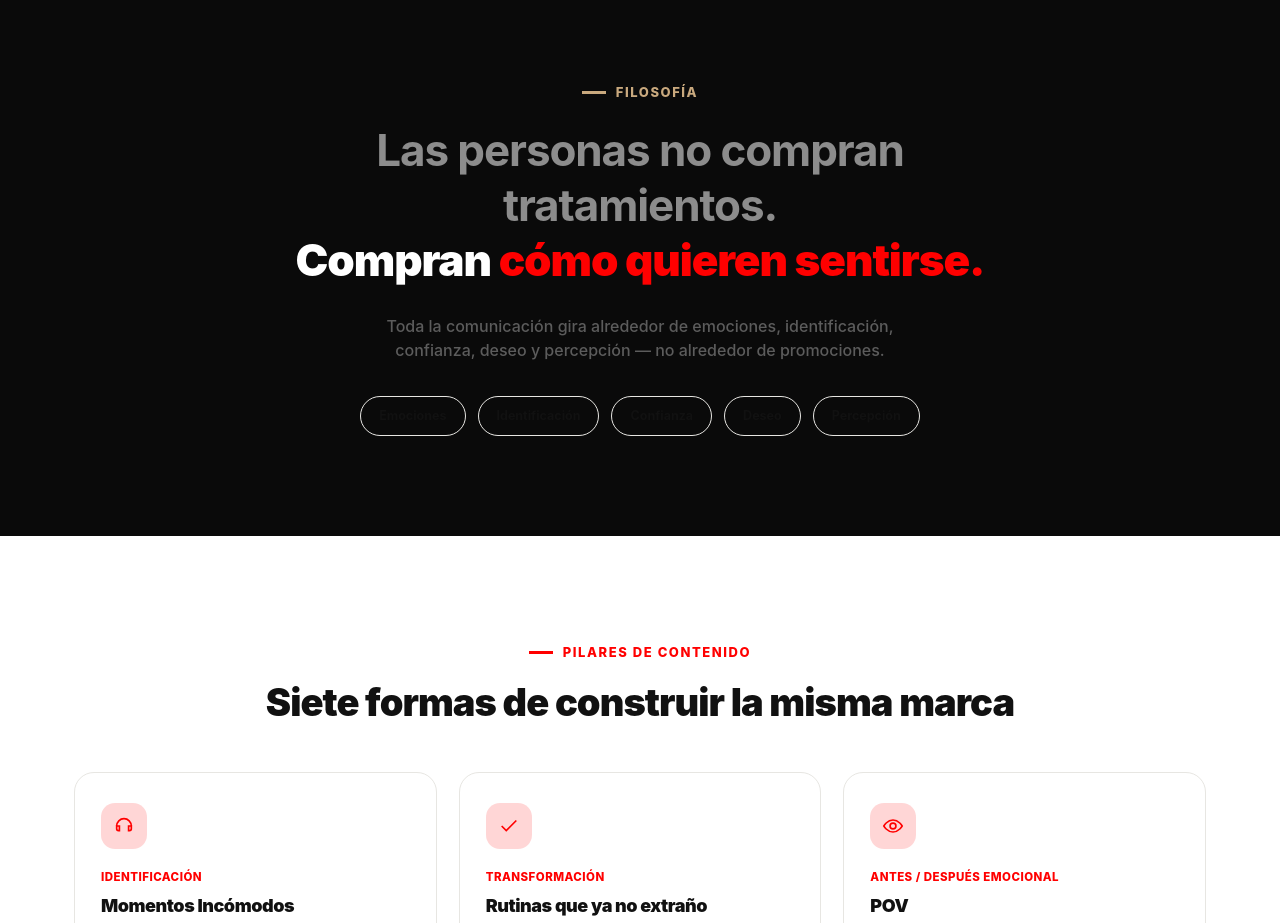
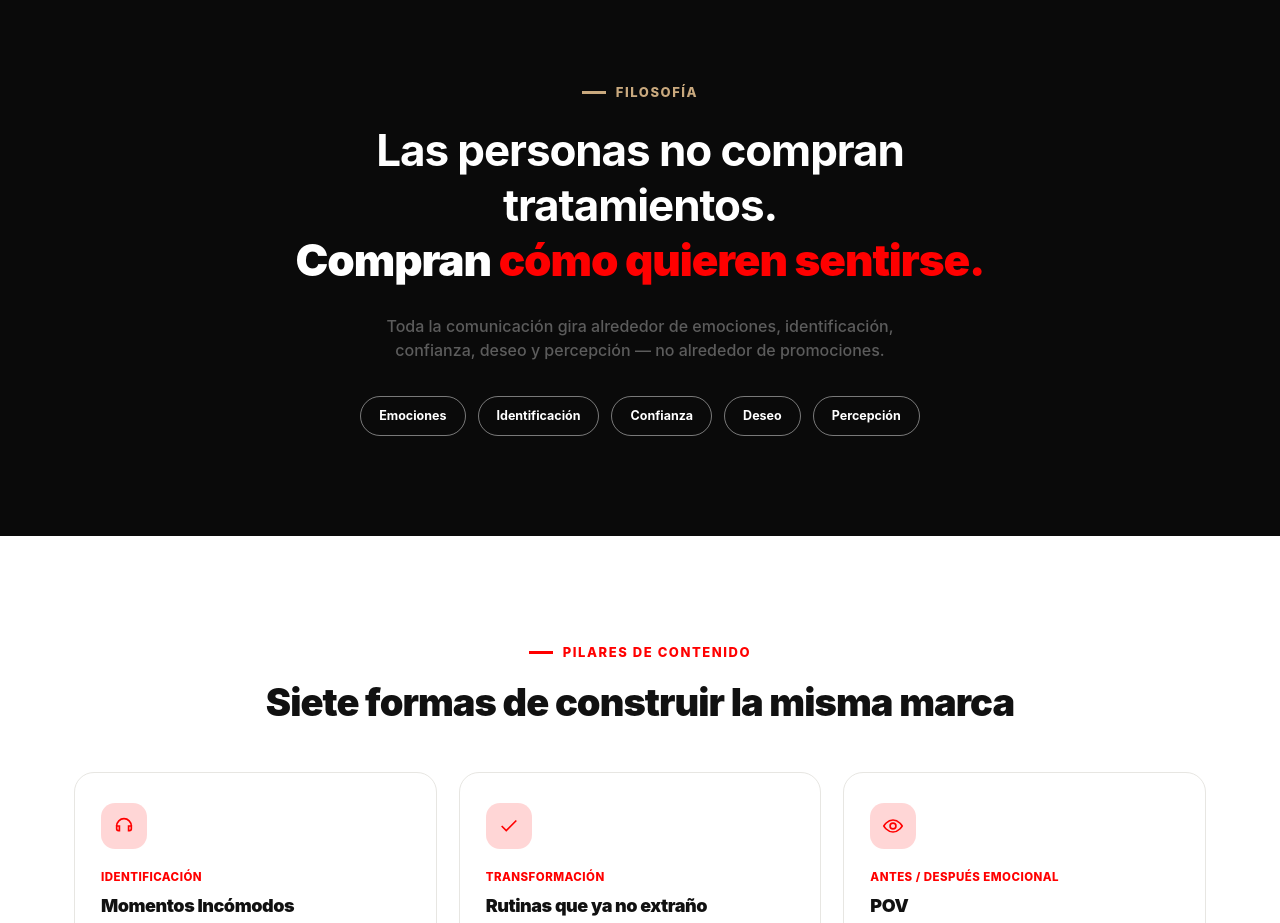
Before and after one commit to modebonilla/bravoagency, a plain HTML site: page bombonela/index.html in a window 1280 px wide. Shown: the part 1980-2903 px from the top of the page. Drawn offline with Linux system fonts and the light colour scheme.

Commit message:
Add files via upload

```diff
--- a/bombonela/assets/bombonela.css
+++ b/bombonela/assets/bombonela.css
@@ -147,11 +147,11 @@ section{padding:100px 0;}
 /* =================== FILOSOFÍA =================== */
 .philosophy-block{text-align:center;max-width:780px;margin:0 auto;}
 .philosophy-block h2{font-size:clamp(28px,4vw,44px);line-height:1.25;margin-bottom:26px;}
-.philosophy-block h2 .no{color:var(--gray-light);font-weight:700;}
+.philosophy-block h2 .no{color:#ffffff !important;font-weight:700;}
 .philosophy-block h2 .yes{color:var(--red);}
 .philosophy-block p{font-size:16px;color:var(--gray);font-weight:500;max-width:560px;margin:0 auto;}
 .emotion-chip-row{display:flex;justify-content:center;gap:12px;margin-top:34px;flex-wrap:wrap;}
-.emotion-chip{font-size:12.5px;font-weight:700;color:var(--ink);border:1px solid var(--line);padding:10px 18px;border-radius:999px;}
+.emotion-chip{font-size:12.5px;font-weight:700;color:#ffffff !important;border:1.5px solid rgba(255,255,255,.45);padding:10px 18px;border-radius:999px;}
 
 /* =================== PILARES =================== */
 .pillars-grid{display:grid;grid-template-columns:repeat(3,1fr);gap:22px;}
```
